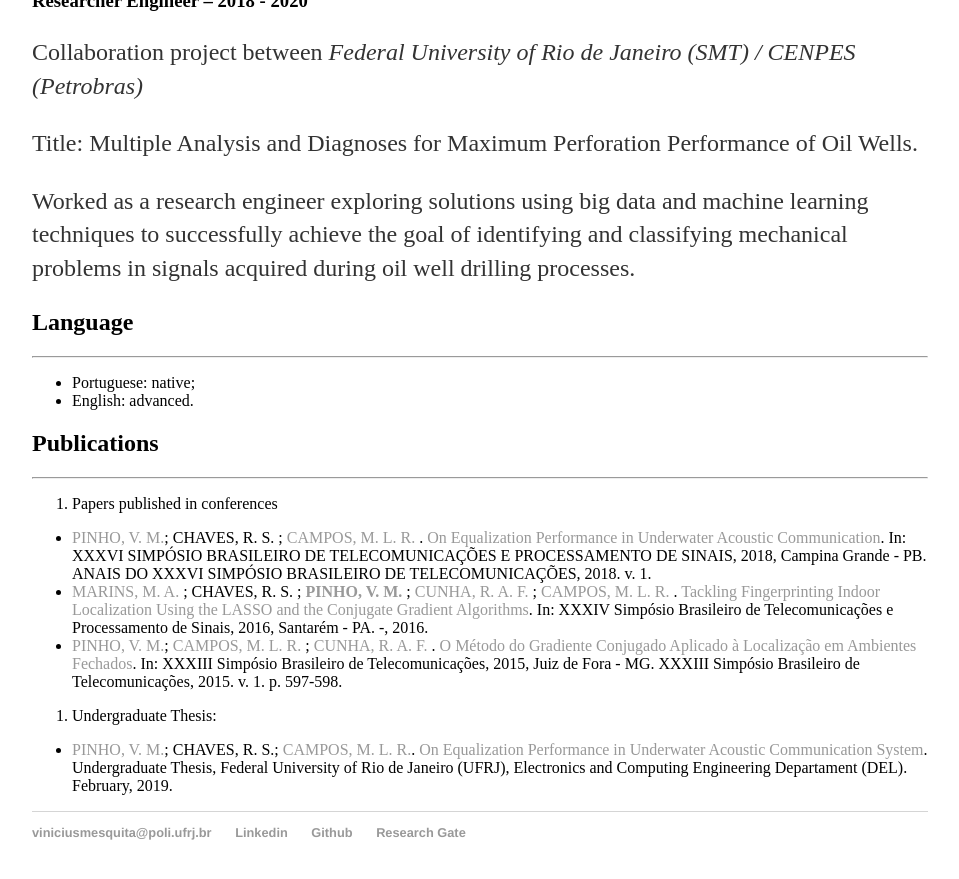
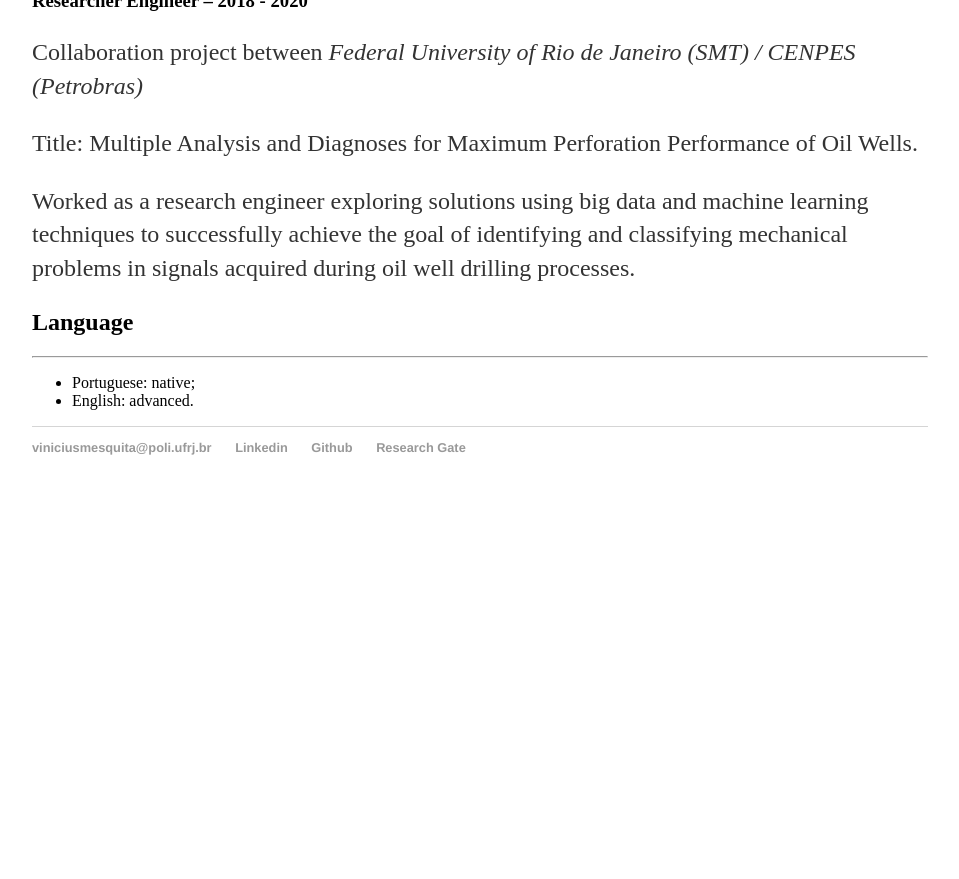
Before and after one commit to mesquita/mesquita.github.io, a Jekyll site: the page built from cv.md, in a window 1280 px wide and 900 px high, scrolled down 2510 px. Shown: the top 879 px of the window, without its empty margins (160-1119 px from the left). Built offline with Jekyll 4.4.1, drawn with Linux system fonts in a browser that asks for light colours; after the commit the page ends 3025 px from its top, so only the background shows below that.

Commit message:
Update cv.md

```diff
--- a/cv.md
+++ b/cv.md
@@ -107,16 +107,3 @@
 ---
 * Portuguese: native;
 * English: advanced.
-
-
-## Publications
----
-1. Papers published in conferences
-
-* [PINHO, V. M.](http://lattes.cnpq.br/2628435149154613); CHAVES, R. S. ; [CAMPOS, M. L. R.](http://lattes.cnpq.br/2402401592333107) . [On Equalization Performance in Underwater Acoustic Communication](https://www.researchgate.net/publication/326378250_On_Equalization_Performance_in_Underwater_Acoustic_Communication?_sg=54PA0udLekDiwv-VEnKBS3aCdjgjCkkhKXoEUotKK3GF-gwQksExU_i8FunUzEFTeqPfl4ehEyeqrw.DvOO58Cklc1ucky2V1sXcMAR3walp8-WoV_dpbF0RGBhBGaX_TeYVX3_gY7K8JtbigjEcyBg3xLHvFMiX2D4qg&_sgd%5Bnc%5D=1&_sgd%5Bncwor%5D=0). In: XXXVI SIMPÓSIO BRASILEIRO DE TELECOMUNICAÇÕES E PROCESSAMENTO DE SINAIS, 2018, Campina Grande - PB. ANAIS DO XXXVI SIMPÓSIO BRASILEIRO DE TELECOMUNICAÇÕES, 2018. v. 1.
-* [MARINS, M. A.](http://lattes.cnpq.br/4476862527285936) ; CHAVES, R. S. ; **[PINHO, V. M.](http://lattes.cnpq.br/2628435149154613 )** ; [CUNHA, R. A. F.](http://lattes.cnpq.br/2402401592333107) ; [CAMPOS, M. L. R.](http://lattes.cnpq.br/2402401592333107) . [Tackling Fingerprinting Indoor Localization Using the LASSO and the Conjugate Gradient Algorithms](https://www.researchgate.net/publication/312936131_Tackling_Fingerprinting_Indoor_Localization_Using_the_LASSO_and_the_Conjugate_Gradient_Algorithms?_sg=54PA0udLekDiwv-VEnKBS3aCdjgjCkkhKXoEUotKK3GF-gwQksExU_i8FunUzEFTeqPfl4ehEyeqrw.DvOO58Cklc1ucky2V1sXcMAR3walp8-WoV_dpbF0RGBhBGaX_TeYVX3_gY7K8JtbigjEcyBg3xLHvFMiX2D4qg&_sgd%5Bnc%5D=1&_sgd%5Bncwor%5D=0). In: XXXIV Simpósio Brasileiro de Telecomunicações e Processamento de Sinais, 2016, Santarém - PA. -, 2016.
-* [PINHO, V. M.](http://lattes.cnpq.br/2628435149154613); [CAMPOS, M. L. R.](http://lattes.cnpq.br/2402401592333107) ; [CUNHA, R. A. F.](http://lattes.cnpq.br/2402401592333107) . [O Método do Gradiente Conjugado Aplicado à Localização em Ambientes Fechados](https://www.researchgate.net/publication/325766189_O_Metodo_do_Gradiente_Conjugado_Aplicado_a_Localizacao_em_Ambientes_Fechados). In: XXXIII Simpósio Brasileiro de Telecomunicações, 2015, Juiz de Fora - MG. XXXIII Simpósio Brasileiro de Telecomunicações, 2015. v. 1. p. 597-598.
-
-2. Undergraduate Thesis:
-
-* [PINHO, V. M.](http://lattes.cnpq.br/2628435149154613); CHAVES, R. S.; [CAMPOS, M. L. R.](http://lattes.cnpq.br/2402401592333107). [ On Equalization Performance in Underwater Acoustic Communication System](https://www.researchgate.net/publication/331529947_On_Equalization_Performance_in_Underwater_Acoustic_Communication_System). Undergraduate Thesis, Federal University of Rio de Janeiro (UFRJ), Electronics and Computing Engineering Departament (DEL). February, 2019.
```
